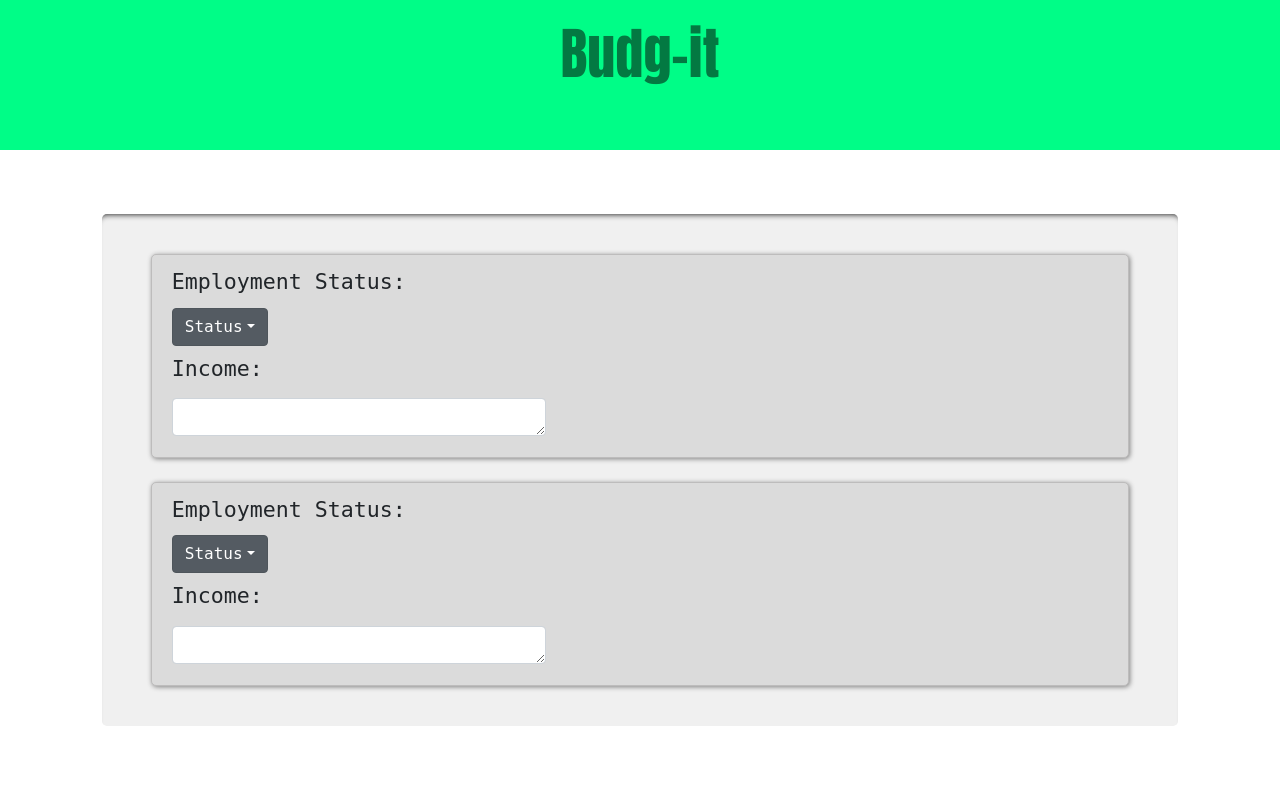
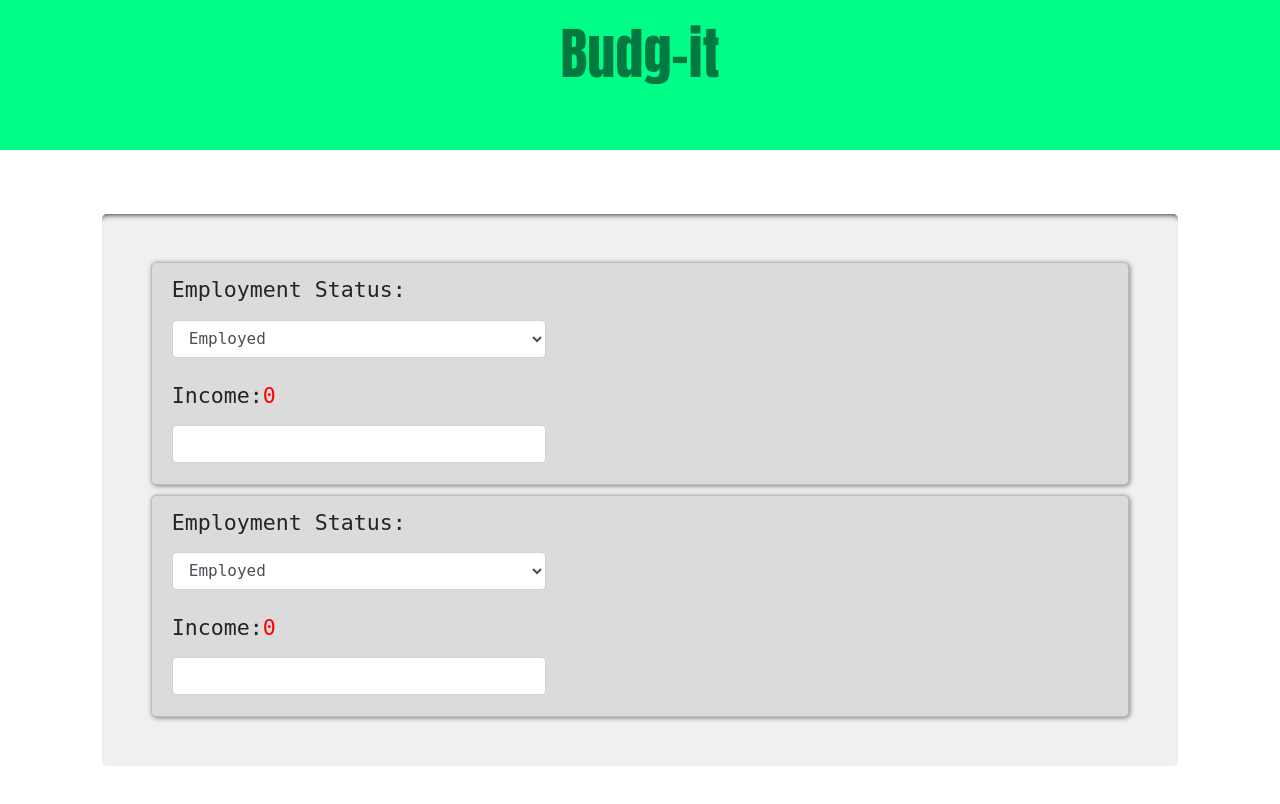
Before and after one commit to argentinoj/budg-it, a React (Create React App) app: page / in a window 1280 px wide. Shown: the top 804 px of the page. Built offline with nearby package versions, Linux system fonts and the light colour scheme.

Commit message:
Added color coordination, user ouput, and states to incomeOption

```diff
--- a/src/App.js
+++ b/src/App.js
@@ -12,7 +12,6 @@ class App extends Component {
         </header>
         <div className="App-intro">
           <IncomeOption>></IncomeOption>
-          <br></br>
           <IncomeOption></IncomeOption>
         </div>
       </div>
--- a/src/components/IncomeOption.css
+++ b/src/components/IncomeOption.css
@@ -8,7 +8,7 @@
     box-shadow: 1px 1px 5px grey;
     font-family: DejaVu Sans Mono, monospace;
     font-size: 120%;
-    margin: 2px 10px 2px 10px;
+    margin: 1%;
 }
 .box:hover{
     box-shadow: 4px 4px 10px grey;
@@ -17,4 +17,8 @@
 }
 #income{
     width: 40%;
+    overflow: hidden;
 }
+#colorEmpStatus{
+    color: green;
+}
--- a/src/components/IncomeOption.js
+++ b/src/components/IncomeOption.js
@@ -2,27 +2,59 @@ import React, { Component } from 'react';
 import './IncomeOption.css';
 
 export class IncomeOption extends Component{
+    constructor(props){
+        super(props);
+
+        this.state = {
+            employmentStatus: "",
+            incomeValue: 0,
+            inputColor: 'red'
+        }
+
+        this.updateEmploymentStatus = this.updateEmploymentStatus.bind(this);
+        this.setIncomeValue = this.setIncomeValue.bind(this);
+    }
+
+    updateEmploymentStatus(evt){
+        this.setState({
+            employmentStatus: evt.target.value
+        });
+    }
+
+    setIncomeValue(evt){
+        if(evt.key === 'Enter'){
+            this.setState({
+                incomeValue: evt.target.value,
+                inputColor: 'green'
+            });
+
+        }
+    }
+
+
+
+
+
     render() {
         return(
             <div className = "box">
                 <span>
-                    Employment Status:
-                    <div class="dropdown show">
-                        <a class="btn btn-secondary dropdown-toggle" href="#" role="button" id="dropdownMenuLink" data-toggle="dropdown" aria-haspopup="true" aria-expanded="false">
-                            Status
-                        </a>
-                        <div class="dropdown-menu" aria-labelledby="dropdownMenuLink">
-                            <a class="dropdown-item" href="#">Employed</a>
-                            <a class="dropdown-item" href="#">Unemployed</a>
-                            <a class="dropdown-item" href="#">Student</a>
-                        </div>
+                    <div onChange = {this.updateEmploymentStatus} className="form-group" id = "income">
+                        <label for="exampleFormControlSelect1">Employment Status: </label>
+                        <span id = "colorEmpStatus">{this.state.employmentStatus}</span>
+                        <select className="form-control" id="exampleFormControlSelect1">
+                        <option>Employed</option>
+                        <option>Unemployed</option>
+                        <option>Student</option>
+                        </select>
                     </div>
                 </span>
 
                 <span>
-                    <div class="form-group" id = "income">
+                    <div onKeyPress = {this.setIncomeValue} className="form-group" id = "income">
                         <label for="comment">Income:</label>
-                        <textarea class="form-control" rows="1" id="comment"></textarea>
+                        <span style={{color: this.state.inputColor}}>{this.state.incomeValue}</span>
+                        <input type = "number" className="form-control" rows="1" id="comment"></input>
                     </div>
                 </span>
 
```
